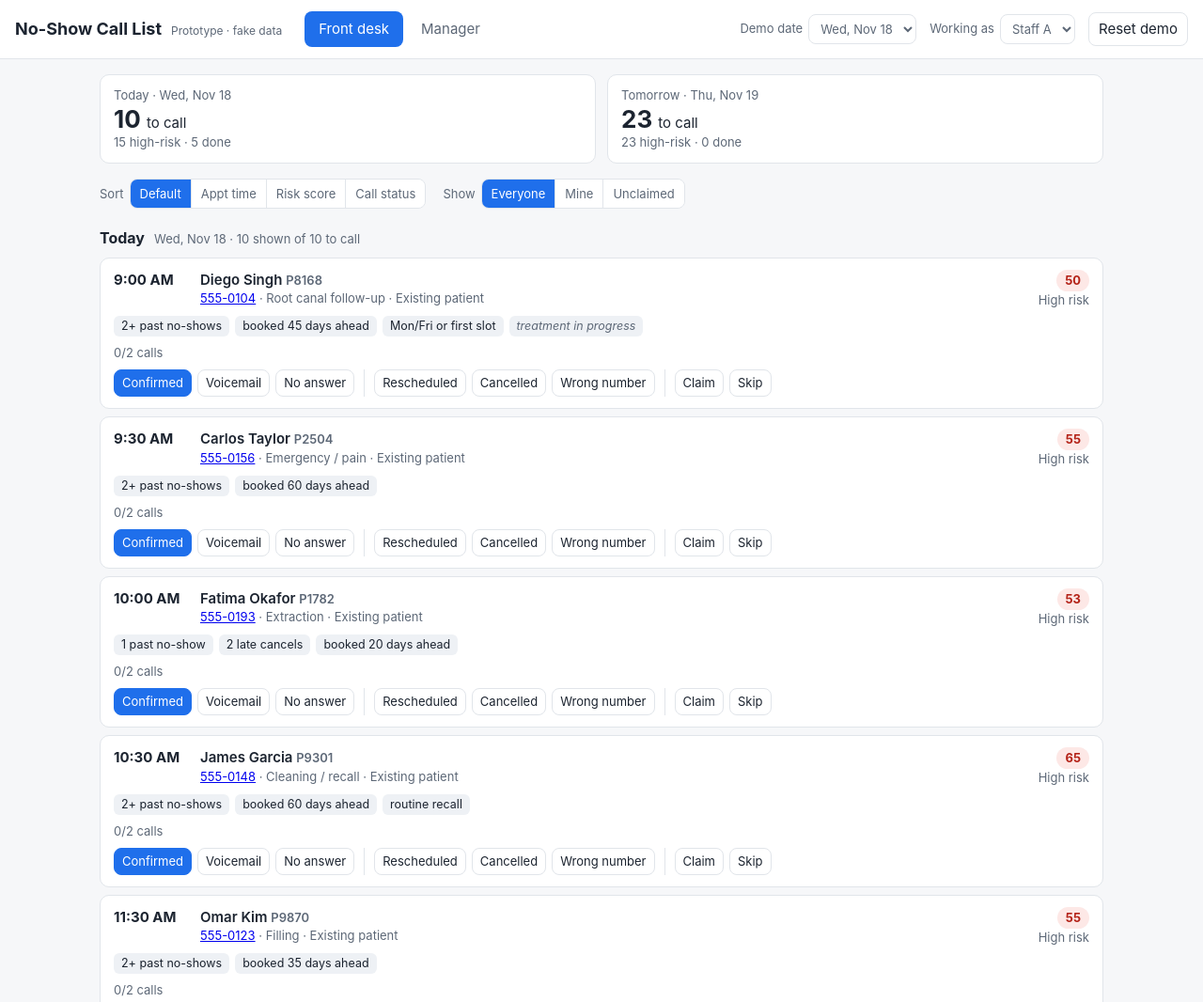
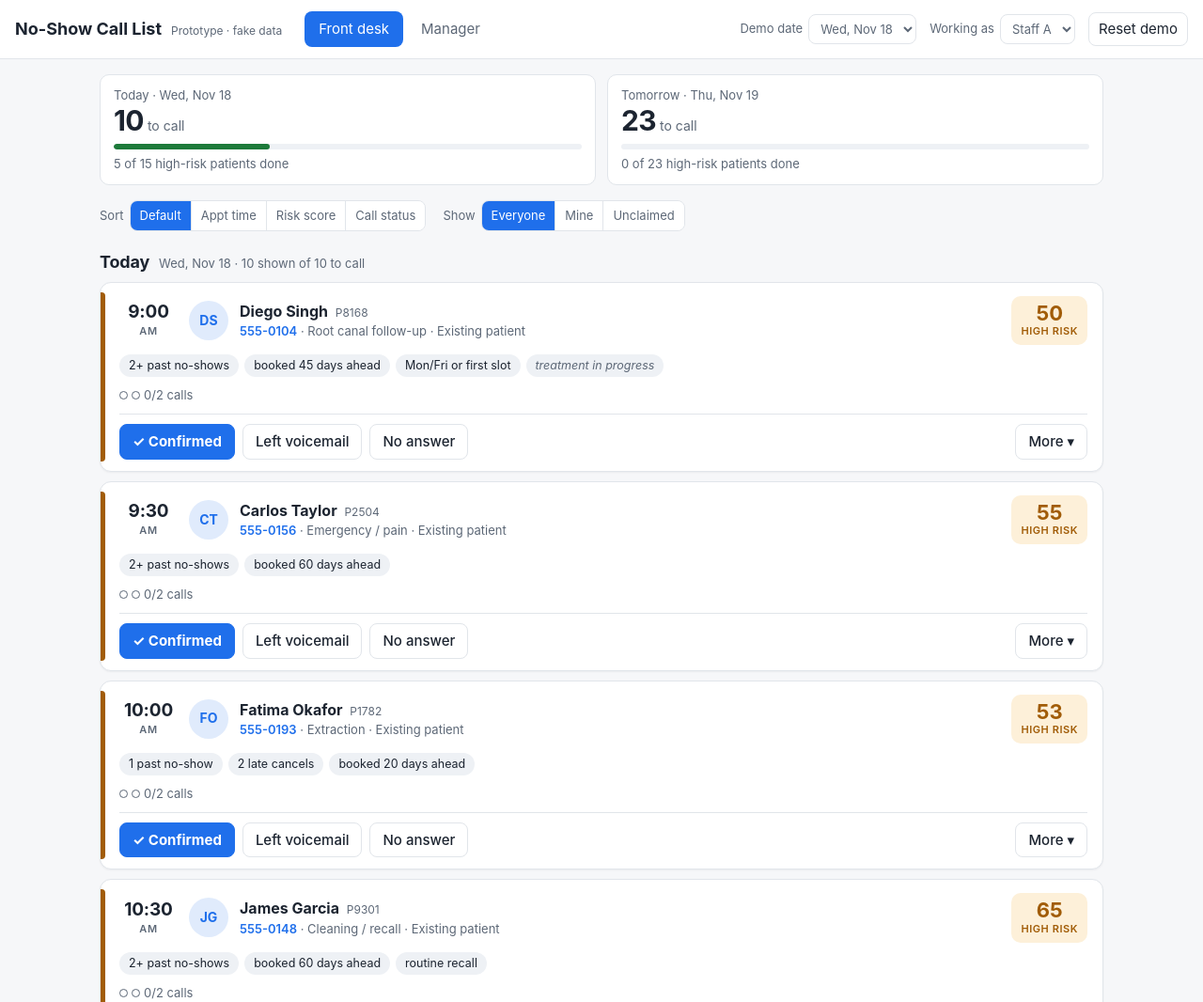
Before and after one commit to viju2026/noshow-tool, a plain HTML site: page index.html in a window 1280 px wide. Shown: the top 1066 px of the page at 94% size. Drawn offline with Linux system fonts and the light colour scheme.

Commit message:
Add files via upload

```diff
--- a/app.js
+++ b/app.js
@@ -102,6 +102,7 @@ function chips(a) {
   return `<div class="chips">${a.reasons.split('; ').map(r =>
     `<span class="chip${/attended last|in progress/.test(r) ? ' neg' : ''}">${esc(r)}</span>`).join('')}</div>`;
 }
+const dots = n => Array.from({ length: MAX_CALLS }, (_, i) => `<i class="dot${i < n ? ' on' : ''}"></i>`).join('');
 function statusLine(a, st) {
   const tags = [];
   const last = st.last;
@@ -116,28 +117,39 @@ function statusLine(a, st) {
       tags.push(`<span class="tag ok">${last.o}</span>`);
       if (last.o === 'Cancelled' || last.o === 'Rescheduled') tags.push('<span class="tag">Slot opened: pass to backfill</span>');
     }
-    tags.push(`<span>${st.calls.length}/${MAX_CALLS} calls · last by ${esc(last.staff)}</span>`);
-  } else tags.push(`<span>0/${MAX_CALLS} calls</span>`);
+    tags.push(`<span class="attempts">${dots(st.calls.length)} ${st.calls.length}/${MAX_CALLS} calls · last by ${esc(last.staff)}</span>`);
+  } else tags.push(`<span class="attempts">${dots(0)} 0/${MAX_CALLS} calls</span>`);
   if (st.key === 'maxed') tags.push('<span class="tag">No more calls. Text follow-up only</span>');
   const cl = state.claims[a.id];
   if (cl) tags.push(`<span>Claimed by ${esc(cl)}</span>`);
   if (state.skipped[a.id]) tags.push('<span class="tag">Skipped for now</span>');
   return `<div class="status full">${tags.join('')}</div>`;
 }
+const initials = n => n.split(' ').map(w => w[0]).join('').slice(0, 2);
 function rowHTML(a, st) {
+  const btn = (o, label, cls = '') => `<button class="btn ${cls}" data-act="log" data-o="${o}" data-id="${a.id}">${label}</button>`;
   const actions = st.done
-    ? `<button class="btn small" data-act="undo" data-id="${a.id}">Undo last call</button>`
-    : OUTCOMES.map((o, i) => `${i === 3 ? '<span class="sep"></span>' : ''}<button class="btn small${o === 'Confirmed' ? ' primary' : ''}" data-act="log" data-o="${o}" data-id="${a.id}">${o}</button>`).join('')
-      + `<span class="sep"></span><button class="btn small" data-act="claim" data-id="${a.id}">${state.claims[a.id] === state.as ? 'Release' : 'Claim'}</button>`
-      + `<button class="btn small" data-act="skip" data-id="${a.id}">${state.skipped[a.id] ? 'Unskip' : 'Skip'}</button>`;
-  return `<article class="row${state.skipped[a.id] ? ' skipped' : ''}">
-    <div class="time">${fmtTime(a.time)}</div>
-    <div><div class="name">${esc(a.name)} <span class="meta">${esc(a.pid)}</span></div>
-      <div class="meta"><a href="tel:${esc(a.phone)}">${esc(a.phone)}</a> · ${esc(a.type)} · ${esc(a.patientType)} patient</div></div>
-    <div class="score"><span class="badge ${a.tier}">${a.score}</span><div class="meta">${a.tier} risk</div></div>
-    <div class="full">${chips(a)}</div>
+    ? `<button class="btn" data-act="undo" data-id="${a.id}">Undo last call</button>`
+    : btn('Confirmed', '✓ Confirmed', 'primary') + btn('Voicemail', 'Left voicemail') + btn('No answer', 'No answer')
+      + `<details class="more"><summary class="btn">More ▾</summary><div class="menu">
+          ${['Rescheduled', 'Cancelled', 'Wrong number'].map(o => btn(o, o, 'item')).join('')}
+          <hr>
+          <button class="btn item" data-act="claim" data-id="${a.id}">${state.claims[a.id] === state.as ? 'Release' : 'Claim this patient'}</button>
+          <button class="btn item" data-act="skip" data-id="${a.id}">${state.skipped[a.id] ? 'Unskip' : 'Skip for now'}</button></div></details>`;
+  const sev = a.score >= 70 ? 'sev2' : 'sev1';
+  return `<article class="row ${sev}${state.skipped[a.id] ? ' skipped' : ''}">
+    <div class="row-main">
+      <div class="when"><b>${fmtTime(a.time).replace(/ [AP]M/, '')}</b><small>${fmtTime(a.time).slice(-2)}</small></div>
+      <div class="avatar" aria-hidden="true">${esc(initials(a.name))}</div>
+      <div class="who">
+        <div class="name">${esc(a.name)} <span class="pid">${esc(a.pid)}</span></div>
+        <div class="meta"><a class="tel" href="tel:${esc(a.phone)}">${esc(a.phone)}</a> · ${esc(a.type)} · ${esc(a.patientType)} patient</div>
+      </div>
+      <div class="scorebox"><div class="num">${a.score}</div><div class="lbl">${a.tier} risk</div></div>
+    </div>
+    ${chips(a)}
     ${statusLine(a, st)}
-    <div class="actions full">${actions}</div>
+    <div class="actions">${actions}</div>
   </article>`;
 }
 function renderFront() {
@@ -146,9 +158,10 @@ function renderFront() {
     const all = listFor(d).map(a => ({ a, st: statusOf(a) }));
     return { label, d, all, open: all.filter(x => !x.st.done), done: all.filter(x => x.st.done) };
   });
-  const cards = groups.map(g => `<div class="card"><div class="label">${g.label} · ${dayLabel(g.d)}</div>
-    <div class="value">${g.open.length} <span style="font-size:15px;font-weight:400">to call</span></div>
-    <div class="sub">${g.all.length} high-risk · ${g.done.length} done</div></div>`).join('');
+  const cards = groups.map(g => `<div class="card day-card"><div class="label">${g.label} · ${dayLabel(g.d)}</div>
+    <div class="value">${g.open.length}<small> to call</small></div>
+    <div class="progress" role="progressbar" aria-valuemin="0" aria-valuemax="${g.all.length}" aria-valuenow="${g.done.length}"><span style="width:${g.all.length ? (g.done.length / g.all.length) * 100 : 0}%"></span></div>
+    <div class="sub">${g.done.length} of ${g.all.length} high-risk patients done</div></div>`).join('');
   const seg = (key, opts) => `<div class="seg" role="group">${opts.map(([v, l]) =>
     `<button data-${key}="${v}" aria-pressed="${ui[key] === v}">${l}</button>`).join('')}</div>`;
   const body = groups.map(g => {
--- a/styles.css
+++ b/styles.css
@@ -70,7 +70,10 @@ select, input[type="search"] {
 .cards { display: grid; grid-template-columns: repeat(auto-fit, minmax(190px, 1fr)); gap: 12px; margin-bottom: 16px; }
 .card { background: var(--surface); border: 1px solid var(--line); border-radius: var(--radius); padding: 12px 14px; }
 .card .label { font-size: 13px; color: var(--muted); }
-.card .value { font-size: 26px; font-weight: 650; line-height: 1.2; }
+.card .value { font-size: 30px; font-weight: 700; line-height: 1.15; letter-spacing: -.02em; }
+.card .value small { font-size: 14px; font-weight: 400; color: var(--muted); letter-spacing: 0; }
+.progress { height: 6px; background: var(--chip-bg); border-radius: 999px; overflow: hidden; margin: 8px 0 6px; }
+.progress span { display: block; height: 100%; background: var(--ok); border-radius: 999px; transition: width .3s; }
 .card .sub { font-size: 13px; color: var(--muted); }
 .card.good .value { color: var(--ok); }
 
@@ -81,32 +84,59 @@ select, input[type="search"] {
 .seg button[aria-pressed="true"] { background: var(--accent); color: var(--accent-text); }
 
 .group-title { display: flex; align-items: baseline; gap: 10px; margin: 20px 0 8px; }
-.group-title h2 { margin: 0; font-size: 16px; }
+.group-title h2 { margin: 0; font-size: 18px; letter-spacing: -.01em; }
 .group-title span { color: var(--muted); font-size: 13px; }
 
 .row {
-  background: var(--surface); border: 1px solid var(--line); border-radius: var(--radius);
-  padding: 12px 14px; margin-bottom: 8px; display: grid; gap: 8px;
-  grid-template-columns: 84px 1fr auto;
+  position: relative; background: var(--surface); border: 1px solid var(--line); border-radius: 12px;
+  padding: 14px 16px 12px 20px; margin-bottom: 10px; display: grid; gap: 10px;
+  box-shadow: 0 1px 2px rgba(16, 24, 40, .05);
+  transition: box-shadow .15s, border-color .15s;
 }
-.row.skipped { opacity: .65; }
-.row .time { font-weight: 650; }
-.row .name { font-weight: 600; }
+.row::before { content: ""; position: absolute; left: 0; top: 10px; bottom: 10px; width: 5px; border-radius: 0 4px 4px 0; background: var(--med); }
+.row.sev2::before { background: var(--high); }
+.row:hover { box-shadow: 0 4px 14px rgba(16, 24, 40, .09); border-color: color-mix(in srgb, var(--accent) 35%, var(--line)); }
+.row.skipped { opacity: .6; }
+.row-main { display: grid; grid-template-columns: 62px 42px 1fr auto; align-items: center; gap: 12px; }
+.when { text-align: center; line-height: 1.1; }
+.when b { display: block; font-size: 19px; font-weight: 700; letter-spacing: -.01em; }
+.when small { font-size: 11px; color: var(--muted); font-weight: 600; letter-spacing: .06em; }
+.avatar {
+  width: 42px; height: 42px; border-radius: 50%; display: grid; place-items: center;
+  background: color-mix(in srgb, var(--accent) 14%, var(--surface)); color: var(--accent); font-weight: 700; font-size: 14px;
+}
+.who .name { font-weight: 650; font-size: 16px; }
+.who .pid { font-weight: 400; font-size: 12px; color: var(--muted); margin-left: 4px; }
 .row .meta { color: var(--muted); font-size: 13px; }
-.row .score { text-align: right; }
-.row .full { grid-column: 1 / -1; }
-.badge { display: inline-block; padding: 2px 9px; border-radius: 999px; font-weight: 650; font-size: 13px; }
-.badge.High { background: var(--high-bg); color: var(--high); }
-.badge.Medium { background: var(--med-bg); color: var(--med); }
-.badge.Low { background: var(--low-bg); color: var(--low); }
-.chips { display: flex; flex-wrap: wrap; gap: 6px; }
-.chip { background: var(--chip-bg); border-radius: 6px; padding: 2px 8px; font-size: 12.5px; }
+.tel { color: var(--accent); text-decoration: none; font-weight: 600; }
+.tel:hover { text-decoration: underline; }
+.scorebox { text-align: center; min-width: 64px; padding: 6px 10px; border-radius: 10px; background: var(--high-bg); color: var(--high); }
+.scorebox .num { font-size: 22px; font-weight: 750; line-height: 1.1; }
+.scorebox .lbl { font-size: 11px; font-weight: 600; text-transform: uppercase; letter-spacing: .05em; }
+.row:not(.sev2) .scorebox { background: var(--med-bg); color: var(--med); }
+.chips { display: flex; flex-wrap: wrap; gap: 6px; padding-left: 0; }
+.chip { background: var(--chip-bg); border-radius: 999px; padding: 3px 10px; font-size: 12.5px; }
 .chip.neg { color: var(--muted); font-style: italic; }
-.tag { background: var(--warn-bg); border-radius: 6px; padding: 2px 8px; font-size: 12.5px; }
-.tag.ok { background: var(--ok-bg); color: var(--ok); }
-.status { display: flex; flex-wrap: wrap; gap: 6px; align-items: center; font-size: 13px; color: var(--muted); }
-.actions { display: flex; flex-wrap: wrap; gap: 6px; }
-.actions .sep { width: 1px; background: var(--line); margin: 0 4px; }
+.tag { background: var(--warn-bg); border-radius: 999px; padding: 3px 10px; font-size: 12.5px; }
+.tag.ok { background: var(--ok-bg); color: var(--ok); font-weight: 600; }
+.status { display: flex; flex-wrap: wrap; gap: 6px 8px; align-items: center; font-size: 13px; color: var(--muted); }
+.attempts { display: inline-flex; align-items: center; gap: 6px; }
+.dot { display: inline-block; width: 9px; height: 9px; border-radius: 50%; border: 1.5px solid var(--muted); margin-right: -2px; }
+.dot.on { background: var(--accent); border-color: var(--accent); }
+.actions { display: flex; flex-wrap: wrap; gap: 8px; padding-top: 10px; border-top: 1px solid var(--line); align-items: center; }
+.actions .btn { padding: 7px 13px; font-weight: 500; }
+.actions .btn.primary { font-weight: 650; }
+details.more { position: relative; margin-left: auto; }
+details.more > summary { list-style: none; cursor: pointer; }
+details.more > summary::-webkit-details-marker { display: none; }
+details.more .menu {
+  position: absolute; right: 0; top: calc(100% + 6px); z-index: 4; min-width: 190px; padding: 6px;
+  background: var(--surface); border: 1px solid var(--line); border-radius: 10px; box-shadow: 0 10px 28px rgba(16, 24, 40, .18);
+  display: grid; gap: 2px;
+}
+details.more .menu hr { border: 0; border-top: 1px solid var(--line); margin: 4px 0; width: 100%; }
+.btn.item { border: 0; background: none; text-align: left; padding: 8px 10px; border-radius: 6px; width: 100%; }
+.btn.item:hover { background: var(--chip-bg); }
 
 details.done > summary { cursor: pointer; font-weight: 600; margin: 20px 0 8px; }
 .empty { color: var(--muted); padding: 14px; background: var(--surface); border: 1px dashed var(--line); border-radius: var(--radius); }
@@ -135,8 +165,10 @@ td.num, th.num { text-align: right; }
 .fail { color: var(--high); font-weight: 600; }
 
 @media (max-width: 640px) {
-  .row { grid-template-columns: 1fr auto; }
-  .row .time { grid-column: 1 / -1; }
+  .row-main { grid-template-columns: 50px 1fr auto; }
+  .avatar { display: none; }
+  details.more { margin-left: 0; }
+  .topbar { position: static; }
   .bar { grid-template-columns: 100px 1fr 30px; }
   .controls { margin-left: 0; }
 }
```
